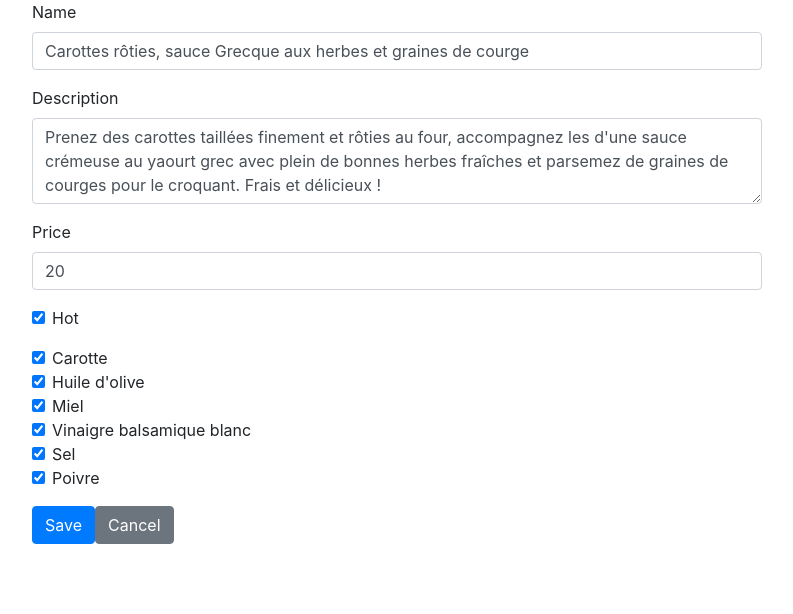
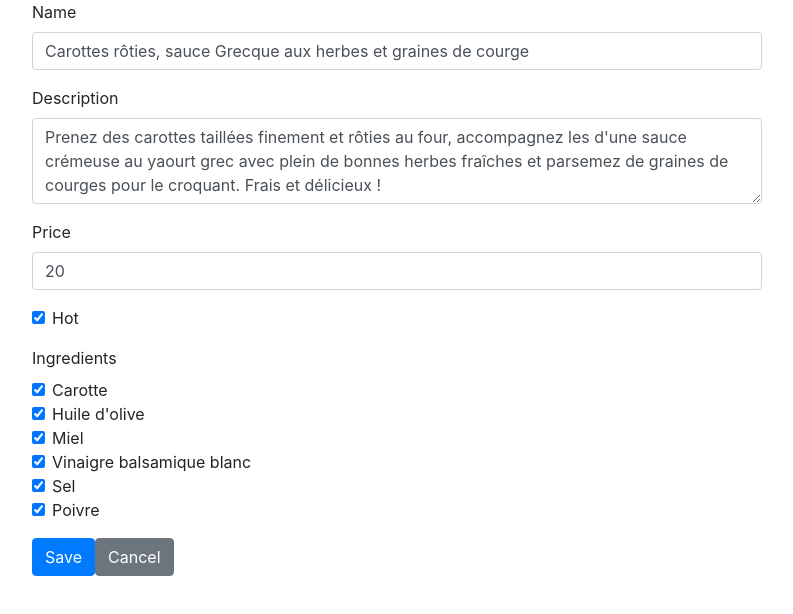
Before and after one commit to surfncode/to-delete2, a React (Create React App) app in the folder frontend/: page /update/1 in a window 1280 px wide. Shown: the top 614 px of the page, without its empty margins (243-1036 px from the left). Built offline with nearby package versions, Linux system fonts and the light colour scheme.

Commit message:
add title for ingredients update

```diff
--- a/frontend/src/UpdateCreate.jsx
+++ b/frontend/src/UpdateCreate.jsx
@@ -70,6 +70,7 @@ class UpdateCreate  extends React.Component {
 				    	onChange={this.onChangeHot}/>
 				  </Form.Group>
 				  <Form.Group controlId="ingredients">
+				  	<Form.Label>Ingredients</Form.Label>
 				  	{this.renderIngredients(dish.ingredients)}
 				  </Form.Group>
 				</Form>
```
